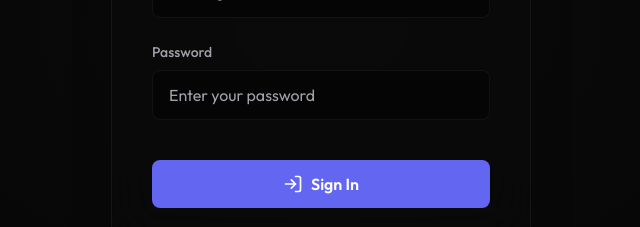
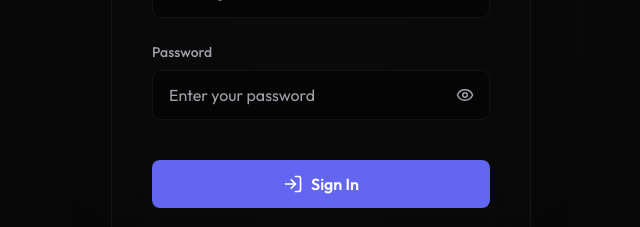
Before and after one commit to Webgenius0/alter_golang_dashbaord, a React (Vite) app: page /login in a window 1280 px wide. Shown: the part 376-603 px from the top of the page, without its empty margins (319-959 px from the left). Built offline with nearby package versions, Linux system fonts and the light colour scheme.

Commit message:
add login page show password

```diff
--- a/src/pages/Login.tsx
+++ b/src/pages/Login.tsx
@@ -1,10 +1,11 @@
 import { useState } from "react";
 import { useAdminLogin } from "../hooks/auth/useAdminLogin";
-import { LogIn } from "lucide-react";
+import { LogIn, Eye, EyeOff } from "lucide-react";
 
 export function Login() {
   const [email, setEmail] = useState("admin@altar.com");
   const [password, setPassword] = useState("");
+  const [showPassword, setShowPassword] = useState(false);
   const loginMutation = useAdminLogin();
 
   const handleSubmit = (e: React.FormEvent) => {
@@ -35,14 +36,24 @@ export function Login() {
 
           <div>
             <label className="block text-sm font-medium text-text-secondary mb-2">Password</label>
+            <div className="relative">
               <input
-              type="password"
+                type={showPassword ? "text" : "password"}
                 value={password}
                 onChange={(e) => setPassword(e.target.value)}
-              className="w-full px-4 py-3 bg-bg-primary border border-border-subtle rounded-lg text-text-primary placeholder:text-text-secondary focus:outline-none focus:border-accent transition-colors"
+                className="w-full px-4 py-3 pr-12 bg-bg-primary border border-border-subtle rounded-lg text-text-primary placeholder:text-text-secondary focus:outline-none focus:border-accent transition-colors"
                 placeholder="Enter your password"
                 required
               />
+              <button
+                type="button"
+                onClick={() => setShowPassword((prev) => !prev)}
+                className="absolute inset-y-0 right-0 flex items-center px-4 text-text-secondary hover:text-text-primary transition-colors"
+                aria-label={showPassword ? "Hide password" : "Show password"}
+              >
+                {showPassword ? <EyeOff size={18} /> : <Eye size={18} />}
+              </button>
+            </div>
           </div>
 
           <button
```
Also changed, not shown: vercel.json (added). Lines whose indentation alone changed are shown as unchanged.
